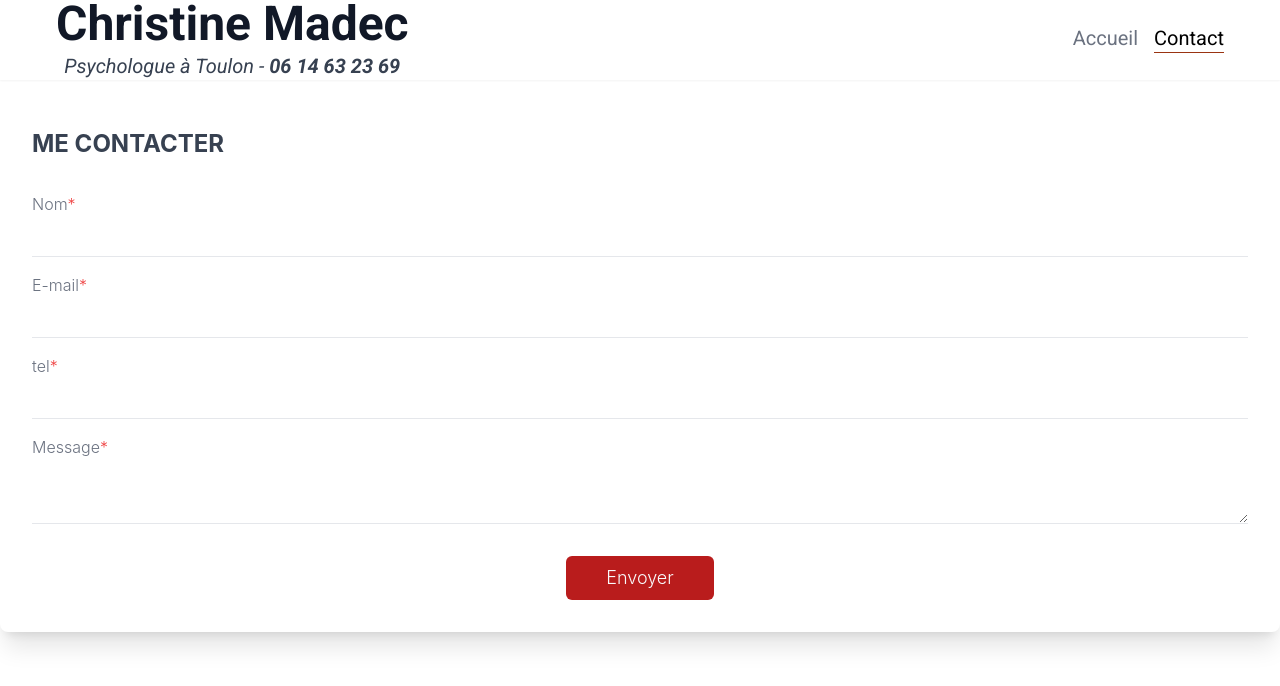
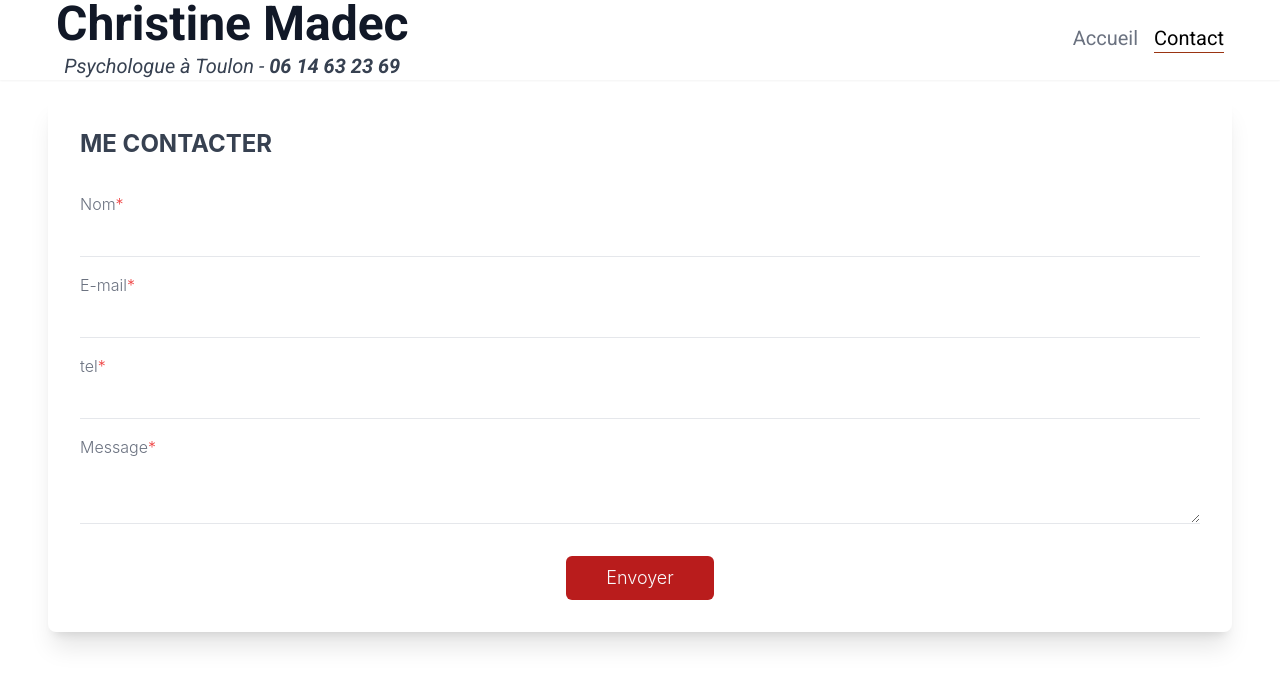
Before and after one commit to Alfred83500/ChristineMadec_psycho, a Next.js app: page /contact in a window 1280 px wide. Shown: the top 686 px of the page. Built offline with nearby package versions, Linux system fonts and the light colour scheme.

Commit message:
Initial commit from Create Next App

```diff
--- a/pages/contact/index.js
+++ b/pages/contact/index.js
@@ -50,7 +50,7 @@ export default function ContactUs() {
 
 
     return (
-        <main className="pt-24">
+        <main className="pt-24 md:mx-12 mx-4">
             <form
                 className="rounded-lg shadow-xl flex flex-col px-8 py-8 bg-white d"
                 onSubmit={handleSubmit(onSubmitHandler)}
```
